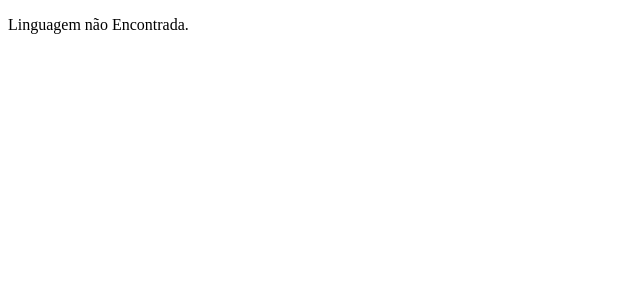
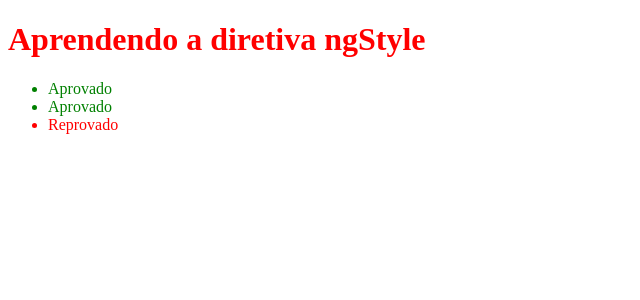
Before and after one commit to Naiarapacheco/Angular, an Angular app: page / in a window 1280 px wide. Shown: the top 300 px of the page, without its empty margins (0-640 px from the left). Built offline with nearby package versions, Linux system fonts and the light colour scheme.

Commit message:
feat: codigo desenvolvido do 07 componente

```diff
--- a/src/app/app.component.html
+++ b/src/app/app.component.html
@@ -3,4 +3,5 @@
 <!-- <app-componente03></app-componente03> -->
 <!-- <app-componente04></app-componente04> -->
 <!-- <app-componente05></app-componente05> -->
-<app-componente06></app-componente06>
+<!-- <app-componente06></app-componente06> -->
+<app-componente07></app-componente07>
--- a/src/app/app.component.ts
+++ b/src/app/app.component.ts
@@ -7,12 +7,13 @@
 import { Componente04Component } from './componente04/componente04.component';
 import { Componente05Component } from './componente05/componente05.component';
 import { Componente06Component } from './componente06/componente06.component';
+import { Componente07Component } from './componente07/componente07.component';
 
 @Component({
   selector: 'app-root',
   standalone: true,
   imports: [CommonModule, RouterOutlet, Componente01Component, Componente02Component, Componente03Component,
-    Componente04Component, Componente05Component, Componente06Component
+    Componente04Component, Componente05Component, Componente06Component, Componente07Component
   ],
   templateUrl: './app.component.html',
   styleUrl: './app.component.css'
--- /dev/null
+++ b/src/app/componente07/componente07.component.html
@@ -0,0 +1,5 @@
+<h1 [ngStyle]="{'color': condicao ? 'green' : 'red'}">Aprendendo a diretiva ngStyle</h1>
+
+<ul>
+    <li *ngFor="let l of lista" [ngStyle]="{'color': l == 'Aprovado' ? 'green' : 'red'}">{{l}}</li>
+</ul>
--- /dev/null
+++ b/src/app/componente07/componente07.component.ts
@@ -0,0 +1,19 @@
+import { CommonModule } from '@angular/common';
+import { Component } from '@angular/core';
+
+@Component({
+  selector: 'app-componente07',
+  standalone: true,
+  imports: [CommonModule],
+  templateUrl: './componente07.component.html',
+  styleUrl: './componente07.component.css'
+})
+export class Componente07Component {
+
+  // Váriavel lógica
+  condicao:boolean = false;
+
+  // Lista de aprovados e reprovados
+  lista:string[] = ['Aprovado', 'Aprovado', 'Reprovado']
+
+}
```
Also changed, not shown: src/app/componente07/componente07.component.css (added), 1 other file (tests, documents, lock files or other folders).
